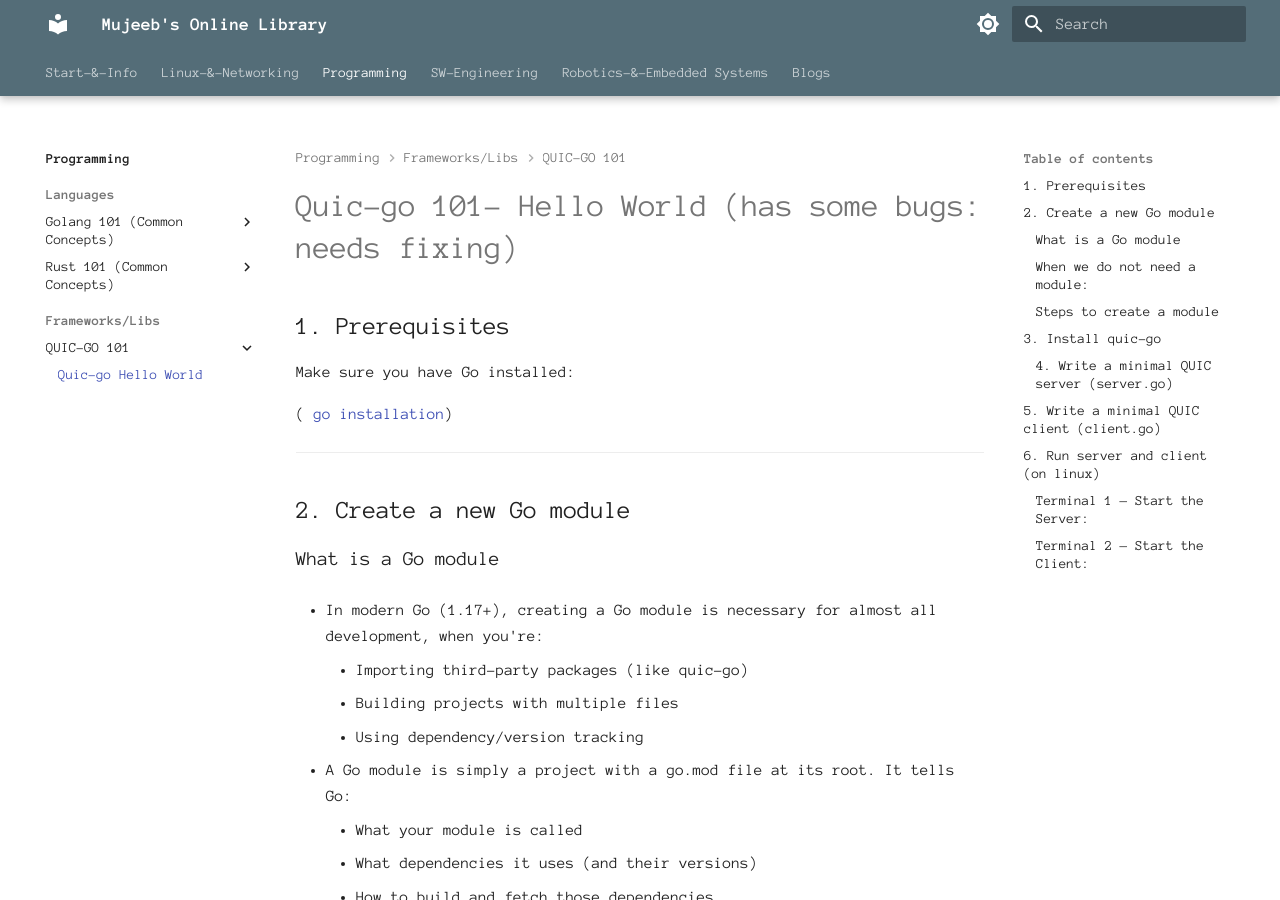
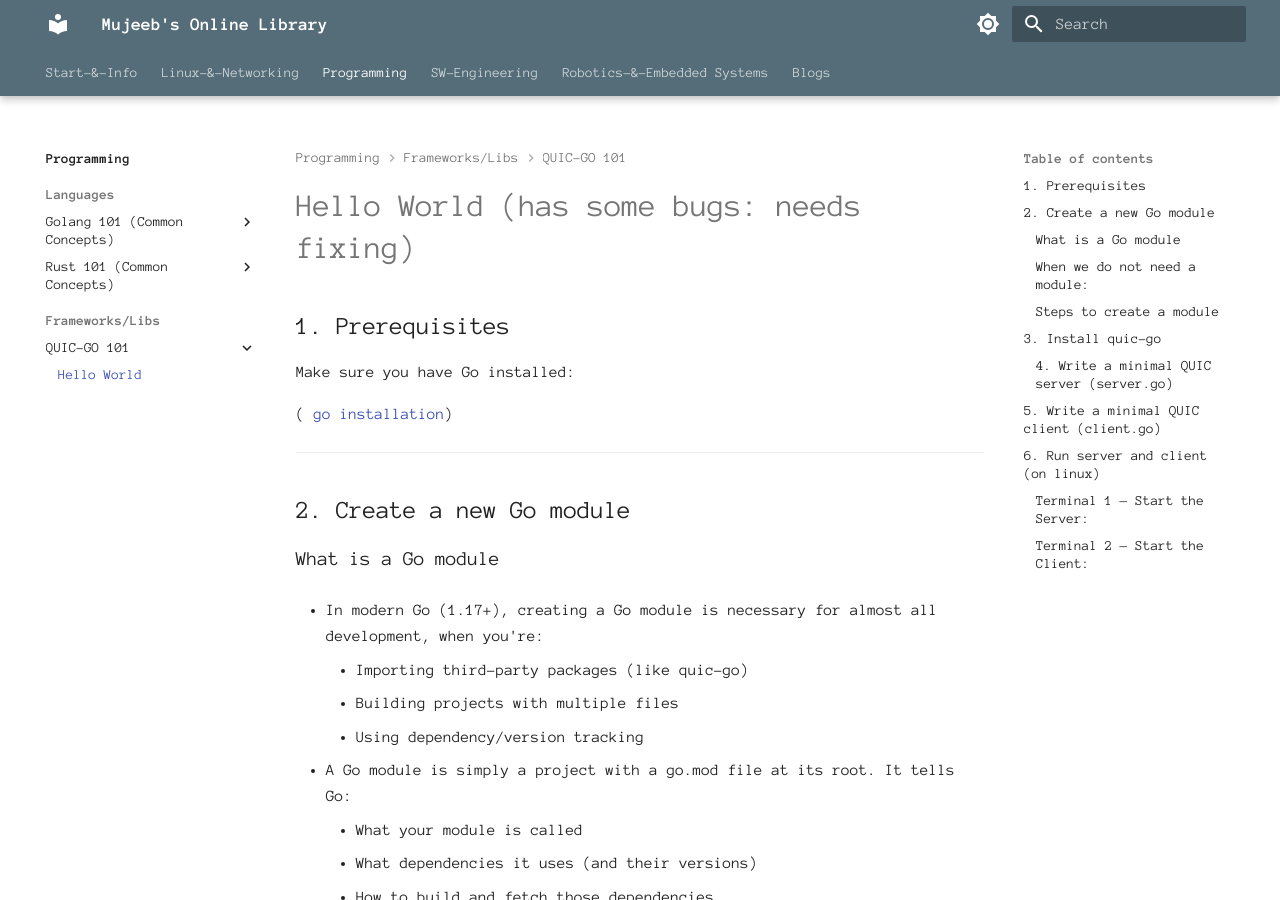
Before and after one commit to alohamujeeb/alohamujeeb.github.io, an MkDocs documentation site: the page built from docs/programming/frameworks/quic-go-101/01-quicgo-hello.md, in a window 1280 px wide and 900 px high. Built offline with MkDocs 1.6.1 and Material for MkDocs 9.7.7, drawn with Linux system fonts in a browser that asks for light colours; some of the changed text lies outside the part shown.

Commit message:
files restructured

```diff
--- a/docs/programming/frameworks/quic-go-101/01-quicgo-hello.md
+++ b/docs/programming/frameworks/quic-go-101/01-quicgo-hello.md
@@ -1,4 +1,4 @@
-# Quic-go 101- Hello World (has some bugs: needs fixing)
+# Hello World (has some bugs: needs fixing)
 
 ## 1. Prerequisites
 Make sure you have Go installed:
--- a/mkdocs.yml
+++ b/mkdocs.yml
@@ -145,8 +145,8 @@ nav:
         - 01-Getting Started: programming/languages/rust101/01-gettingstarted.md
     - Frameworks/Libs:
       - QUIC-GO 101:
-        - Quic-go Getting Started: programming/frameworks/quic-go-101/index.md
-        - Quic-go Hello World: programming/frameworks/quic-go-101/01-quicgo-hello.md
+        - Getting Started: programming/frameworks/quic-go-101/index.md
+        - Hello World: programming/frameworks/quic-go-101/01-quicgo-hello.md
       #- Flask: programming/frameworks/flask-under-construction.md
       #- QT: programming/frameworks/qt-under-construction.md
 
```
Also changed, not shown: docs/programming/languages/rust101/index.md (+1 -1 lines).
